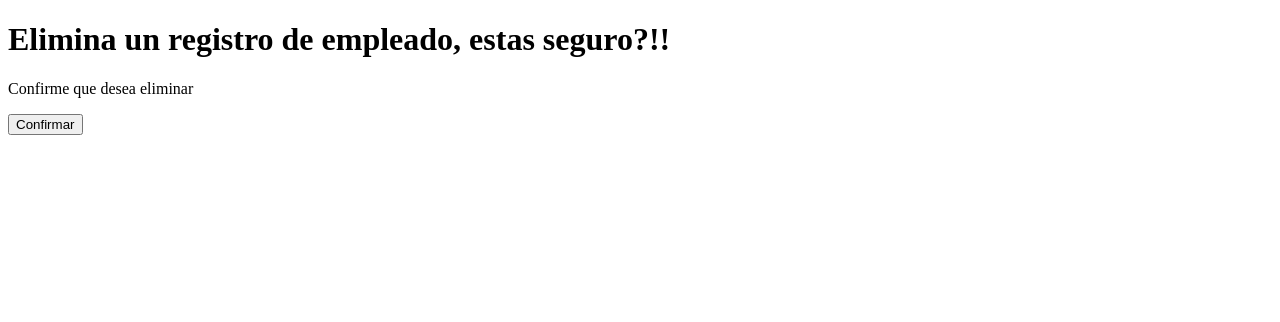
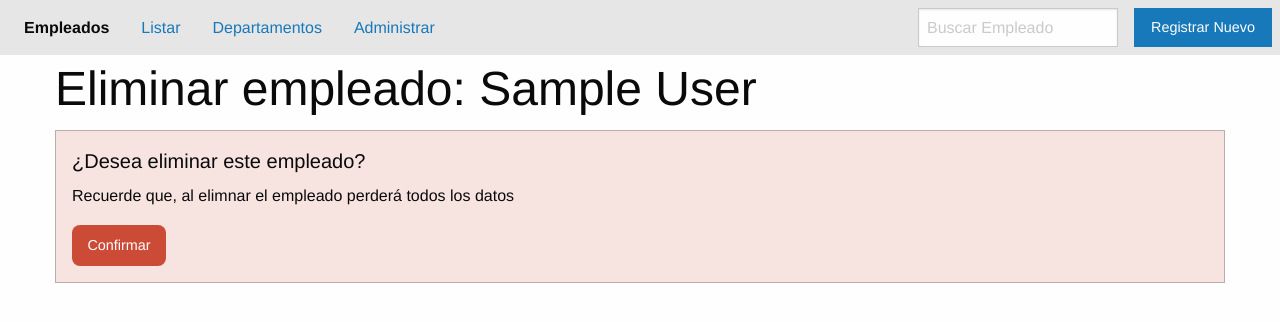
Before and after one commit to rauljr87/practica-empleado, a Django app: page /delete_empleado/1/ in a window 1280 px wide. Shown: the top 322 px of the page. Run offline with Django 4.2, Linux system fonts and the light colour scheme; tables that the repository leaves empty hold one stand-in row (values such as "Sample post"); some libraries are stand-ins or nearby versions.

Commit message:
se modifica template delete_empleado.html

```diff
--- a/persona/views.py
+++ b/persona/views.py
@@ -287,4 +287,8 @@ class EmpleadoUpdateView(UpdateView):
 class EmpleadoDeleteView(DeleteView):
     template_name = "persona/delete_empleado.html"
     model = Empleado
-    success_url = reverse_lazy('persona_app:success')
+
+    # redirecciona url
+
+    # success_url = reverse_lazy('persona_app:success')
+    success_url = reverse_lazy('persona_app:list_admin_empleados')
--- a/templates/persona/delete_empleado.html
+++ b/templates/persona/delete_empleado.html
@@ -1,19 +1,44 @@
-<!DOCTYPE html>
-<html lang="en">
-<head>
-    <meta charset="UTF-8">
-    <title>Delete empleado</title>
-</head>
-<body>
-<h1>Elimina un registro de empleado, estas seguro?!!</h1>
+<!-- herencia base.html -->
 
-<form method="POST">
-    <!-- security key to negotiation html -->
-    {% csrf_token %}
+{% extends 'base.html' %}
 
-    <p>Confirme que desea eliminar</p>
-    <button type="submit">Confirmar</button>
-</form>
 
-</body>
-</html>
+<!--título -->
+
+{% block title %}
+    Elimina_empleados
+{% endblock title %}
+
+
+<!-- body -->
+
+{% block content %}
+
+    <!-- cabecera -->
+
+    {% include 'includes/header.html' %}
+
+
+    <!-- contenido -->
+
+    <div class="grid-container">
+        <div class="gird-x">
+            <h1 class="cell">Eliminar empleado: {{ object.full_name }}</h1>
+
+            <form class="cell" method="POST">
+
+                <!-- llave de seguridad para negociación http -->
+                {% csrf_token %}
+
+                <div class="callout alert">
+                    <h5>¿Desea eliminar este empleado?</h5>
+                    <p>Recuerde que, al elimnar el empleado perderá todos los datos</p>
+                    <button type="submit" class="alert button" style="border-radius: 8px">Confirmar</button>
+                </div>
+
+            </form>
+
+        </div>
+    </div>
+
+{% endblock content %}
--- a/templates/persona/update_empleado.html
+++ b/templates/persona/update_empleado.html
@@ -13,6 +13,7 @@
 <!-- body -->
 
 {% block content %}
+
 
     <!-- cabecera -->
 
@@ -59,9 +60,11 @@
                     <div class="cell">
                         <button type="submit" class="submit success button" style="border-radius: 8px">Guardar</button>
                     </div>
+
                 </form>
             </div>
 
         </div>
     </div>
+
 {% endblock content %}
```
